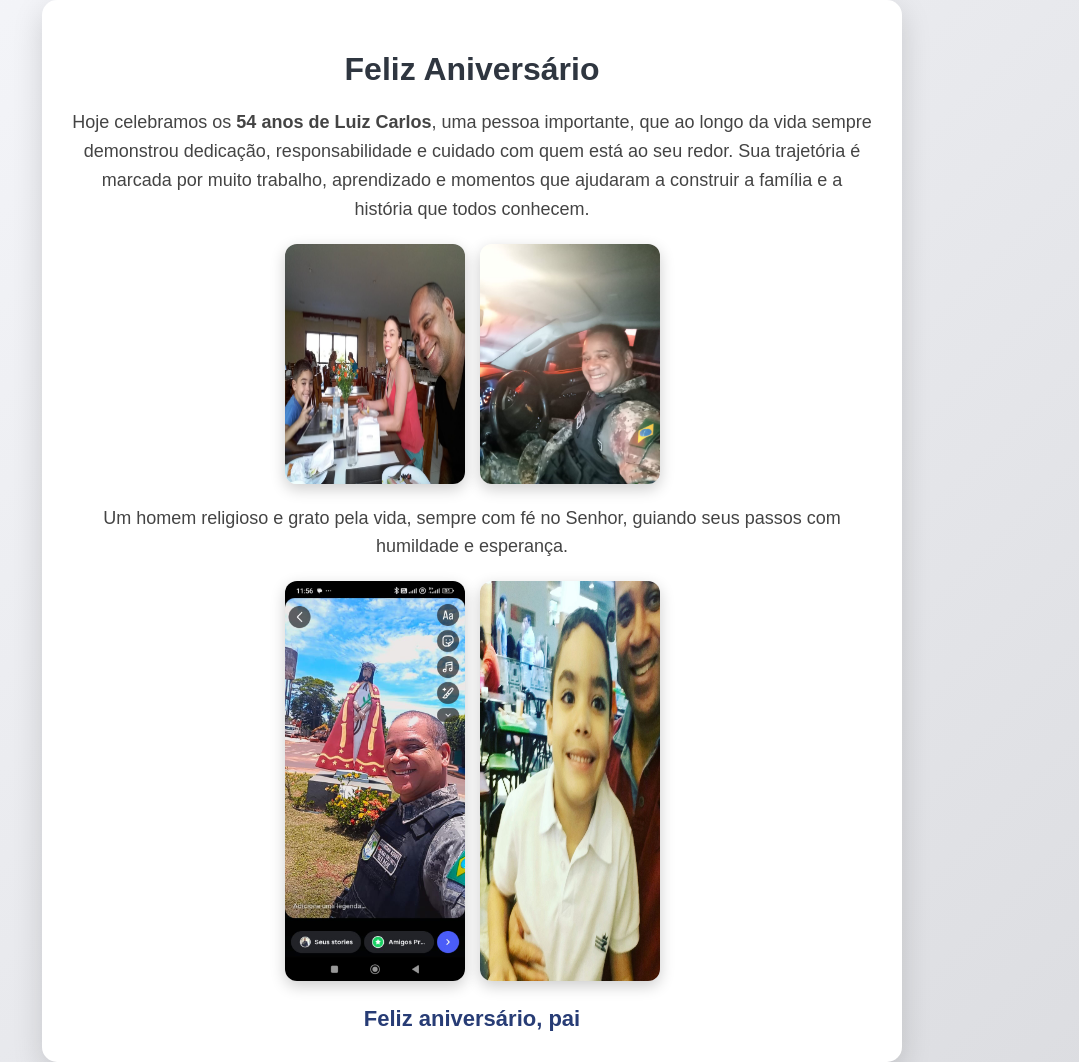
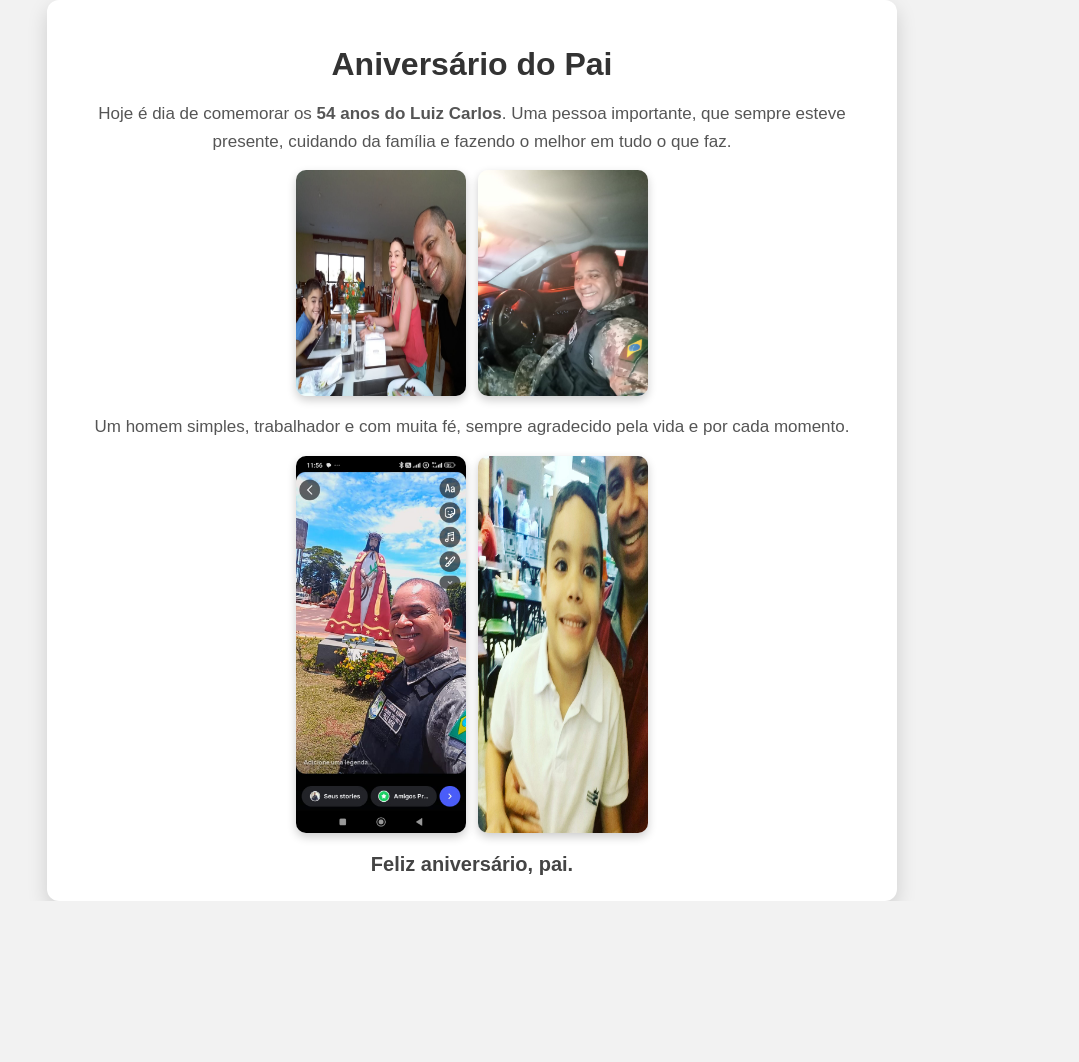
Before and after one commit to luizgabrielximenes9-beep/aniversario54, a plain HTML site: page index.html in a window 1280 px wide. Shown: the whole page, without its empty margins (168-1247 px from the left). After the commit the page ends 901 px from the top, so only its background shows below. Drawn offline with Linux system fonts and the light colour scheme.

Commit message:
Update birthday message and styling in index.html

```diff
--- a/index.html
+++ b/index.html
@@ -9,7 +9,7 @@
         body {
             margin: 0;
             font-family: Arial, Helvetica, sans-serif;
-            background: linear-gradient(135deg, #f5f6fa, #dcdde1);
+            background: #f2f2f2;
             display: flex;
             justify-content: center;
             align-items: center;
@@ -19,57 +19,55 @@
         .container {
             background: #ffffff;
             max-width: 800px;
-            padding: 30px;
-            border-radius: 15px;
-            box-shadow: 0 10px 30px rgba(0, 0, 0, 0.15);
+            padding: 25px;
+            border-radius: 12px;
+            box-shadow: 0 8px 20px rgba(0, 0, 0, 0.15);
             text-align: center;
         }
 
         h1 {
-            color: #2f3640;
-            margin-bottom: 20px;
+            margin-bottom: 15px;
+            color: #333;
         }
 
         p {
-            font-size: 18px;
+            font-size: 17px;
             line-height: 1.6;
-            color: #444;
-            margin-bottom: 20px;
+            color: #555;
+            margin-bottom: 15px;
         }
 
         .fotos {
             display: flex;
             flex-wrap: wrap;
             justify-content: center;
-            gap: 15px;
-            margin: 20px 0;
+            gap: 12px;
+            margin: 15px 0;
         }
 
         .fotos img {
-            width: 180px;
-            height: auto;
-            border-radius: 12px;
-            box-shadow: 0 5px 15px rgba(0, 0, 0, 0.2);
+            width: 170px;
+            border-radius: 10px;
+            box-shadow: 0 4px 10px rgba(0, 0, 0, 0.2);
         }
 
         .final {
-            font-size: 22px;
+            margin-top: 20px;
+            font-size: 20px;
             font-weight: bold;
-            margin-top: 25px;
-            color: #273c75;
+            color: #444;
         }
     </style>
 </head>
 <body>
 
     <div class="container">
-        <h1>Feliz Aniversário</h1>
+        <h1>Aniversário do Pai</h1>
 
         <p>
-            Hoje celebramos os <strong>54 anos de Luiz Carlos</strong>, uma pessoa importante,
-            que ao longo da vida sempre demonstrou dedicação, responsabilidade e cuidado com quem está ao seu redor.
-            Sua trajetória é marcada por muito trabalho, aprendizado e momentos que ajudaram a construir
-            a família e a história que todos conhecem.
+            Hoje é dia de comemorar os <strong>54 anos do Luiz Carlos</strong>.
+            Uma pessoa importante, que sempre esteve presente, cuidando da família
+            e fazendo o melhor em tudo o que faz.
         </p>
 
         <div class="fotos">
@@ -78,17 +76,17 @@
         </div>
 
         <p>
-            Um homem religioso e grato pela vida, sempre com fé no Senhor,
-            guiando seus passos com humildade e esperança.
+            Um homem simples, trabalhador e com muita fé,
+            sempre agradecido pela vida e por cada momento.
         </p>
 
         <div class="fotos">
             <img src="foto igreja.jpeg" alt="Momento de fé">
-            <img src="ft fn.jpeg" alt="Foto especial">
+            <img src="ft fn.jpeg" alt="Foto com o pai">
         </div>
 
         <div class="final">
-            Feliz aniversário, pai
+            Feliz aniversário, pai.
         </div>
     </div>
 
```
